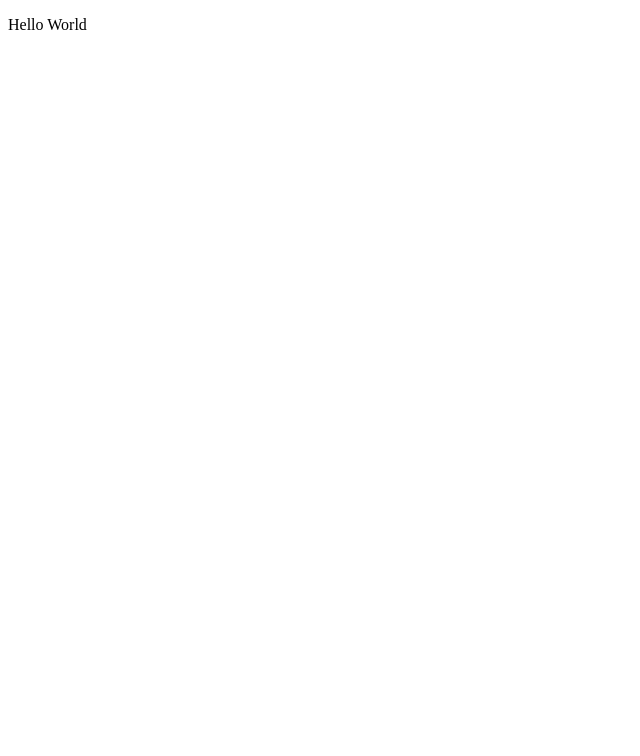
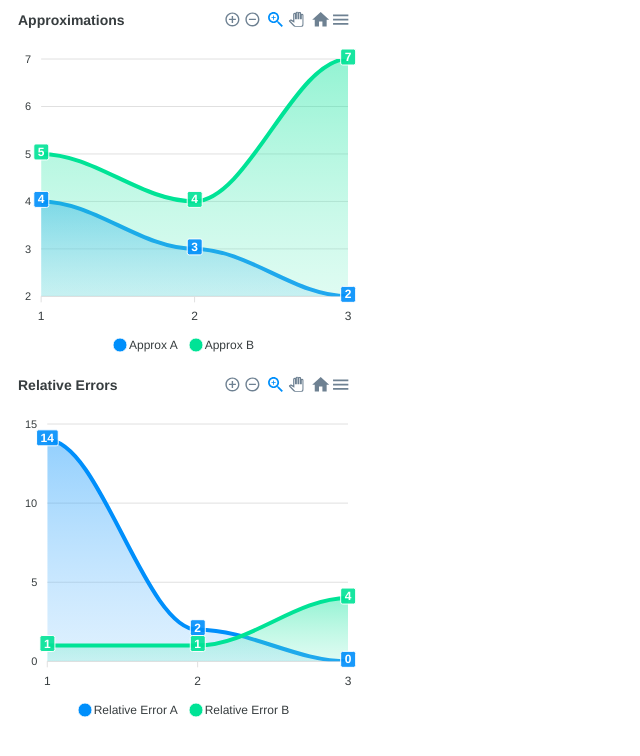
Before and after one commit to SpencerMcMurray/Derivative-Visualizer, a Next.js app: page / in a window 1280 px wide. Shown: the top 756 px of the page, without its empty margins (0-640 px from the left). Built offline with nearby package versions, Linux system fonts and the light colour scheme.

Commit message:
initial components with syncing

```diff
--- /dev/null
+++ b/components/Graph.tsx
@@ -0,0 +1,33 @@
+import React from "react";
+import { NextPage } from "next";
+import { Line } from "../public/static/helpers/interfaces";
+import loadable from "@loadable/component";
+const Chart = loadable(() => import("react-apexcharts"));
+
+interface GraphProps {
+  title: string;
+  x: number[];
+  lines: Line[];
+  width?: number;
+  height?: number;
+}
+
+const Graph: NextPage<GraphProps> = ({ title, x, lines, ...dims }) => {
+  const options = {
+    chart: { group: "charts", id: title },
+    title: { text: title },
+    xaxis: { x },
+  };
+  const series = lines.map((line) => ({ name: line.name, data: line.yPoints }));
+  return (
+    <Chart
+      options={options}
+      series={series}
+      type="area"
+      width={350}
+      height={350}
+    />
+  );
+};
+
+export default Graph;
--- a/package.json
+++ b/package.json
@@ -21,8 +21,13 @@
   },
   "homepage": "https://github.com/SpencerMcMurray/Derivative-Visualizer#readme",
   "dependencies": {
+    "@loadable/component": "^5.12.0",
+    "apexcharts": "^3.19.2",
+    "bootstrap": "^4.5.0",
     "next": "^9.4.4",
     "react": "^16.13.1",
+    "react-apexcharts": "^1.3.7",
+    "react-bootstrap": "^1.0.1",
     "react-dom": "^16.13.1"
   },
   "devDependencies": {
--- a/pages/index.tsx
+++ b/pages/index.tsx
@@ -1,8 +1,24 @@
 import React from "react";
 import { NextPage } from "next";
+import { Line } from "../public/static/helpers/interfaces";
+import Graph from "../components/Graph";
 
 const Index: NextPage<{}> = () => {
-  return <p>Hello World</p>;
+  const x: number[] = [1, 2, 3];
+  const approxs: Line[] = [
+    { name: "Approx A", yPoints: [4, 3, 2] },
+    { name: "Approx B", yPoints: [5, 4, 7] },
+  ];
+  const errs: Line[] = [
+    { name: "Relative Error A", yPoints: [14, 2, 0] },
+    { name: "Relative Error B", yPoints: [1, 1, 4] },
+  ];
+  return (
+    <React.Fragment>
+      <Graph title="Approximations" x={x} lines={approxs} />
+      <Graph title="Relative Errors" x={x} lines={errs} />
+    </React.Fragment>
+  );
 };
 
 export default Index;
--- /dev/null
+++ b/public/static/helpers/interfaces.ts
@@ -0,0 +1,4 @@
+export interface Line {
+  name: string;
+  yPoints: number[];
+}
```
Also changed, not shown: 1 other file (tests, documents, lock files or other folders).
